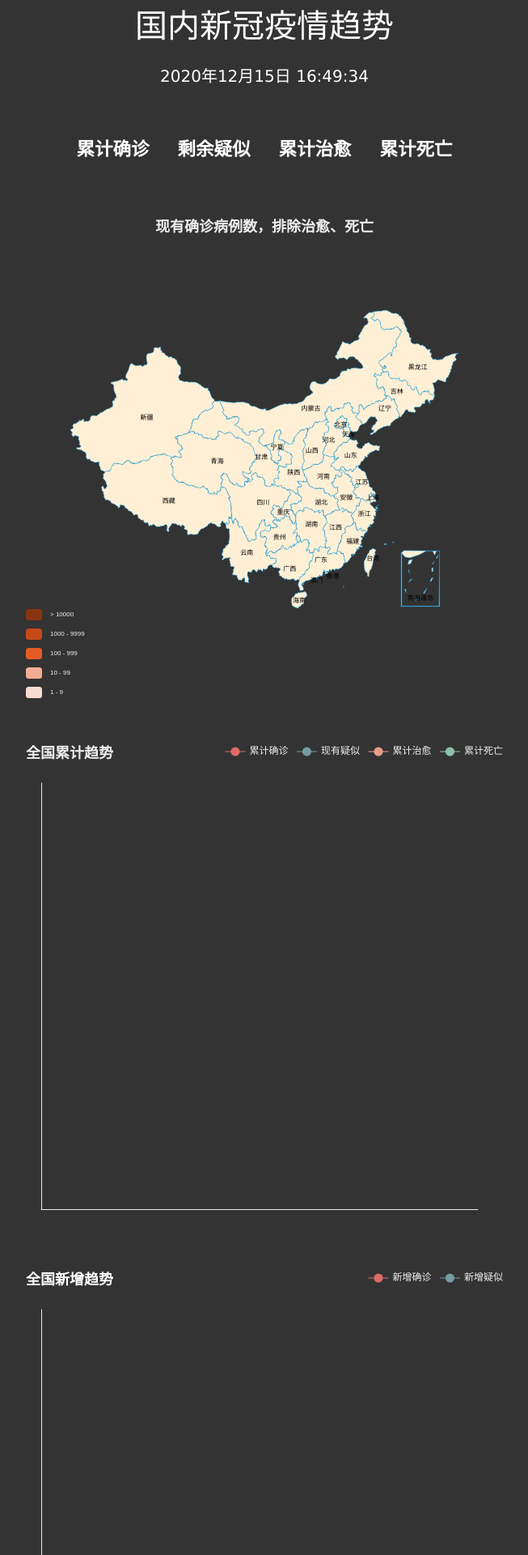
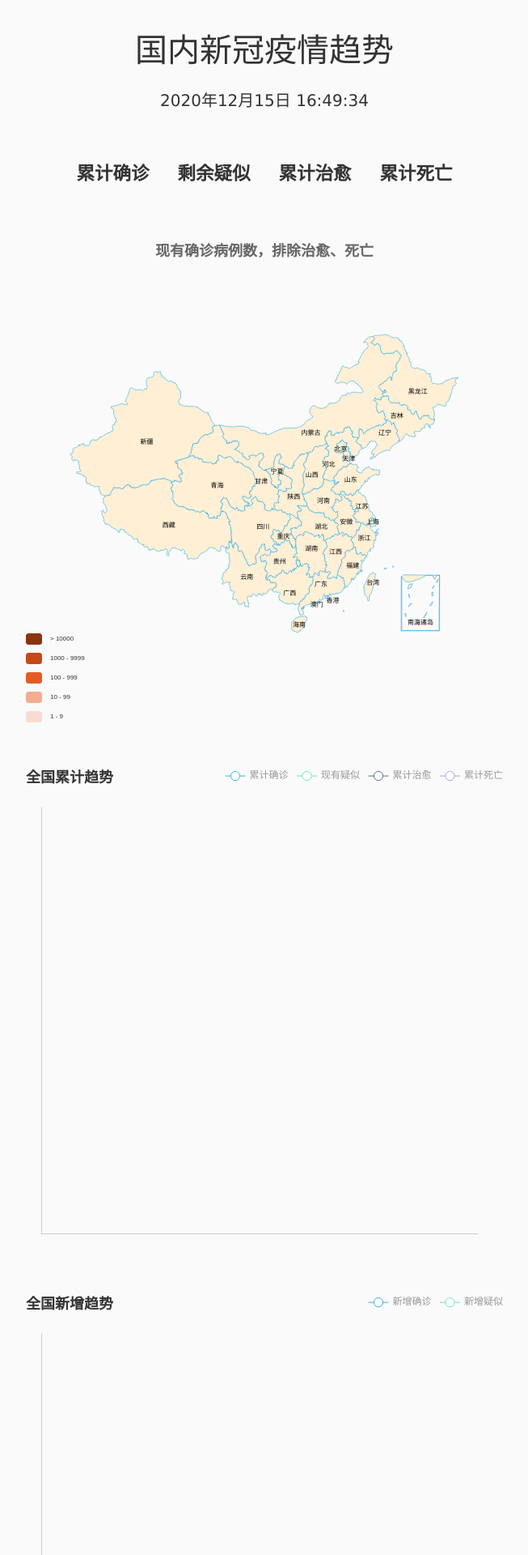
Before and after one commit to jaywhen/covid19-trend-CN, a Flask app: page / in a window 1280 px wide. Shown: the top 1920 px of the page at 81% size, without its empty margins (313-966 px from the left). Run offline with Flask 2, Linux system fonts and the light colour scheme; data that the repository does not hold is empty.

Commit message:
modify the style

```diff
--- a/static/css/index.css
+++ b/static/css/index.css
@@ -1,11 +1,12 @@
 body {
 	display: block;
 	margin: 0;
-	background: #333;
+	background: #fafafa;
 }
 
 #title {
-	color: white;
+	margin-top: 30px;
+	color: #333333;
 	font-size: 40px;
 	display: flex;
 	justify-content: center;
@@ -16,7 +17,7 @@
 	display: flex;
 	align-items: center;
 	right: 2%;
-	color: white;
+	color: #333333;
 	font-size: 20px;
 	justify-content: center;
 	margin-top: 20px;
@@ -42,7 +43,7 @@
 	float: left;
 	display: flex;
 	justify-content: center;
-	color: gold;
+	color: #ff6a57;
 	font-size: 15px;
 }
 .txt {
@@ -52,7 +53,7 @@
 	display: flex;
 	justify-content: center;
 	font-size: 15px;
-	color: white;
+	color: #333333;
 }
 
 #china-map {
@@ -96,20 +97,28 @@
     width: 935px;
 }
 
-.footer-items {
-    float: left;
-}
 .footer-items li {
-    display:inline-block;
+	display:inline-block;
     margin-bottom:7px;
     margin-right:16px;
-    font-weight: bold;
+	font-weight: bold;
+	font-size: medium;
 }
 .footer-items li:last-child {
     margin-right:0
 }
 
-.copy-right {
-    color:#4b4f54;
-    float: right;
+@media only screen and (max-width: 1080px) {
+
+	.footer-items li {
+		display: flex;
+		justify-content: center;
+		margin-bottom:20px;
+		margin-right:16px;
+		font-family: Arial, Helvetica, sans-serif;
+		font-weight: bold;
+		font-size: x-large;
+
+	}
+
 }
--- a/static/js/ec_chinaMap.js
+++ b/static/js/ec_chinaMap.js
@@ -1,4 +1,4 @@
-var ec_chinaMap = echarts.init(document.getElementById('china-map'), "dark");
+var ec_chinaMap = echarts.init(document.getElementById('china-map'), "walden");
 
 var ec_chinaMap_option = {
     title: {
--- a/static/js/ec_newly.js
+++ b/static/js/ec_newly.js
@@ -1,4 +1,4 @@
-var ec_newly = echarts.init(document.getElementById('newly'), "dark");
+var ec_newly = echarts.init(document.getElementById('newly'), "walden");
 var ec_newly_Option = {
 	tooltip: {
 		trigger: 'axis',
@@ -18,7 +18,7 @@
 	title: {
 		text: "全国新增趋势",
 		textStyle: {
-			color: 'white',
+			color: '#333333',
 		},
 		left: 'left'
 	},
--- a/static/js/ec_top5_non_hubei.js
+++ b/static/js/ec_top5_non_hubei.js
@@ -1,9 +1,9 @@
-var ec_top5_non_hubei = echarts.init(document.getElementById('top5-non-hubei'),"dark");
+var ec_top5_non_hubei = echarts.init(document.getElementById('top5-non-hubei'),"walden");
 var ec_top5_non_hubei_option = {
 	title : {
 	    text : "非湖北地区城市确诊TOP5",
 	    textStyle : {
-	        color : 'white',
+	        color : '#333333',
 	    },
 	    left : 'left'
 	},
--- a/static/js/ec_total.js
+++ b/static/js/ec_total.js
@@ -1,11 +1,11 @@
-var ec_total = echarts.init(document.getElementById('total'), "dark");
+var ec_total = echarts.init(document.getElementById('total'), "walden");
 
 var ec_total_Option = {
 	//标题样式
 	title: {
 		text: "全国累计趋势",
 		textStyle: {
-			// color: 'white',
+			color: '#333333',
 		},
 		left: 'left',
 	},
--- /dev/null
+++ b/static/js/walden.js
@@ -0,0 +1,441 @@
+(function (root, factory) {
+    if (typeof define === 'function' && define.amd) {
+        // AMD. Register as an anonymous module.
+        define(['exports', 'echarts'], factory);
+    } else if (typeof exports === 'object' && typeof exports.nodeName !== 'string') {
+        // CommonJS
+        factory(exports, require('echarts'));
+    } else {
+        // Browser globals
+        factory({}, root.echarts);
+    }
+}(this, function (exports, echarts) {
+    var log = function (msg) {
+        if (typeof console !== 'undefined') {
+            console && console.error && console.error(msg);
+        }
+    };
+    if (!echarts) {
+        log('ECharts is not Loaded');
+        return;
+    }
+    echarts.registerTheme('walden', {
+        "color": [
+            "#3fb1e3",
+            "#6be6c1",
+            "#626c91",
+            "#a0a7e6",
+            "#c4ebad",
+            "#96dee8"
+        ],
+        "backgroundColor": "rgba(252,252,252,0)",
+        "textStyle": {},
+        "title": {
+            "textStyle": {
+                "color": "#666666"
+            },
+            "subtextStyle": {
+                "color": "#999999"
+            }
+        },
+        "line": {
+            "itemStyle": {
+                "borderWidth": "2"
+            },
+            "lineStyle": {
+                "width": "3"
+            },
+            "symbolSize": "8",
+            "symbol": "emptyCircle",
+            "smooth": false
+        },
+        "radar": {
+            "itemStyle": {
+                "borderWidth": "2"
+            },
+            "lineStyle": {
+                "width": "3"
+            },
+            "symbolSize": "8",
+            "symbol": "emptyCircle",
+            "smooth": false
+        },
+        "bar": {
+            "itemStyle": {
+                "barBorderWidth": 0,
+                "barBorderColor": "#ccc"
+            }
+        },
+        "pie": {
+            "itemStyle": {
+                "borderWidth": 0,
+                "borderColor": "#ccc"
+            }
+        },
+        "scatter": {
+            "itemStyle": {
+                "borderWidth": 0,
+                "borderColor": "#ccc"
+            }
+        },
+        "boxplot": {
+            "itemStyle": {
+                "borderWidth": 0,
+                "borderColor": "#ccc"
+            }
+        },
+        "parallel": {
+            "itemStyle": {
+                "borderWidth": 0,
+                "borderColor": "#ccc"
+            }
+        },
+        "sankey": {
+            "itemStyle": {
+                "borderWidth": 0,
+                "borderColor": "#ccc"
+            }
+        },
+        "funnel": {
+            "itemStyle": {
+                "borderWidth": 0,
+                "borderColor": "#ccc"
+            }
+        },
+        "gauge": {
+            "itemStyle": {
+                "borderWidth": 0,
+                "borderColor": "#ccc"
+            }
+        },
+        "candlestick": {
+            "itemStyle": {
+                "color": "#e6a0d2",
+                "color0": "transparent",
+                "borderColor": "#e6a0d2",
+                "borderColor0": "#3fb1e3",
+                "borderWidth": "2"
+            }
+        },
+        "graph": {
+            "itemStyle": {
+                "borderWidth": 0,
+                "borderColor": "#ccc"
+            },
+            "lineStyle": {
+                "width": "1",
+                "color": "#cccccc"
+            },
+            "symbolSize": "8",
+            "symbol": "emptyCircle",
+            "smooth": false,
+            "color": [
+                "#3fb1e3",
+                "#6be6c1",
+                "#626c91",
+                "#a0a7e6",
+                "#c4ebad",
+                "#96dee8"
+            ],
+            "label": {
+                "color": "#ffffff"
+            }
+        },
+        "map": {
+            "itemStyle": {
+                "normal": {
+                    "areaColor": "#eeeeee",
+                    "borderColor": "#aaaaaa",
+                    "borderWidth": 0.5
+                },
+                "emphasis": {
+                    "areaColor": "rgba(63,177,227,0.25)",
+                    "borderColor": "#3fb1e3",
+                    "borderWidth": 1
+                }
+            },
+            "label": {
+                "normal": {
+                    "textStyle": {
+                        "color": "#ffffff"
+                    }
+                },
+                "emphasis": {
+                    "textStyle": {
+                        "color": "#3fb1e3"
+                    }
+                }
+            }
+        },
+        "geo": {
+            "itemStyle": {
+                "normal": {
+                    "areaColor": "#eeeeee",
+                    "borderColor": "#aaaaaa",
+                    "borderWidth": 0.5
+                },
+                "emphasis": {
+                    "areaColor": "rgba(63,177,227,0.25)",
+                    "borderColor": "#3fb1e3",
+                    "borderWidth": 1
+                }
+            },
+            "label": {
+                "normal": {
+                    "textStyle": {
+                        "color": "#ffffff"
+                    }
+                },
+                "emphasis": {
+                    "textStyle": {
+                        "color": "#3fb1e3"
+                    }
+                }
+            }
+        },
+        "categoryAxis": {
+            "axisLine": {
+                "show": true,
+                "lineStyle": {
+                    "color": "#cccccc"
+                }
+            },
+            "axisTick": {
+                "show": false,
+                "lineStyle": {
+                    "color": "#333"
+                }
+            },
+            "axisLabel": {
+                "show": true,
+                "textStyle": {
+                    "color": "#999999"
+                }
+            },
+            "splitLine": {
+                "show": true,
+                "lineStyle": {
+                    "color": [
+                        "#eeeeee"
+                    ]
+                }
+            },
+            "splitArea": {
+                "show": false,
+                "areaStyle": {
+                    "color": [
+                        "rgba(250,250,250,0.05)",
+                        "rgba(200,200,200,0.02)"
+                    ]
+                }
+            }
+        },
+        "valueAxis": {
+            "axisLine": {
+                "show": true,
+                "lineStyle": {
+                    "color": "#cccccc"
+                }
+            },
+            "axisTick": {
+                "show": false,
+                "lineStyle": {
+                    "color": "#333"
+                }
+            },
+            "axisLabel": {
+                "show": true,
+                "textStyle": {
+                    "color": "#999999"
+                }
+            },
+            "splitLine": {
+                "show": true,
+                "lineStyle": {
+                    "color": [
+                        "#eeeeee"
+                    ]
+                }
+            },
+            "splitArea": {
+                "show": false,
+                "areaStyle": {
+                    "color": [
+                        "rgba(250,250,250,0.05)",
+                        "rgba(200,200,200,0.02)"
+                    ]
+                }
+            }
+        },
+        "logAxis": {
+            "axisLine": {
+                "show": true,
+                "lineStyle": {
+                    "color": "#cccccc"
+                }
+            },
+            "axisTick": {
+                "show": false,
+                "lineStyle": {
+                    "color": "#333"
+                }
+            },
+            "axisLabel": {
+                "show": true,
+                "textStyle": {
+                    "color": "#999999"
+                }
+            },
+            "splitLine": {
+                "show": true,
+                "lineStyle": {
+                    "color": [
+                        "#eeeeee"
+                    ]
+                }
+            },
+            "splitArea": {
+                "show": false,
+                "areaStyle": {
+                    "color": [
+                        "rgba(250,250,250,0.05)",
+                        "rgba(200,200,200,0.02)"
+                    ]
+                }
+            }
+        },
+        "timeAxis": {
+            "axisLine": {
+                "show": true,
+                "lineStyle": {
+                    "color": "#cccccc"
+                }
+            },
+            "axisTick": {
+                "show": false,
+                "lineStyle": {
+                    "color": "#333"
+                }
+            },
+            "axisLabel": {
+                "show": true,
+                "textStyle": {
+                    "color": "#999999"
+                }
+            },
+            "splitLine": {
+                "show": true,
+                "lineStyle": {
+                    "color": [
+                        "#eeeeee"
+                    ]
+                }
+            },
+            "splitArea": {
+                "show": false,
+                "areaStyle": {
+                    "color": [
+                        "rgba(250,250,250,0.05)",
+                        "rgba(200,200,200,0.02)"
+                    ]
+                }
+            }
+        },
+        "toolbox": {
+            "iconStyle": {
+                "normal": {
+                    "borderColor": "#999999"
+                },
+                "emphasis": {
+                    "borderColor": "#666666"
+                }
+            }
+        },
+        "legend": {
+            "textStyle": {
+                "color": "#999999"
+            }
+        },
+        "tooltip": {
+            "axisPointer": {
+                "lineStyle": {
+                    "color": "#cccccc",
+                    "width": 1
+                },
+                "crossStyle": {
+                    "color": "#cccccc",
+                    "width": 1
+                }
+            }
+        },
+        "timeline": {
+            "lineStyle": {
+                "color": "#626c91",
+                "width": 1
+            },
+            "itemStyle": {
+                "normal": {
+                    "color": "#626c91",
+                    "borderWidth": 1
+                },
+                "emphasis": {
+                    "color": "#626c91"
+                }
+            },
+            "controlStyle": {
+                "normal": {
+                    "color": "#626c91",
+                    "borderColor": "#626c91",
+                    "borderWidth": 0.5
+                },
+                "emphasis": {
+                    "color": "#626c91",
+                    "borderColor": "#626c91",
+                    "borderWidth": 0.5
+                }
+            },
+            "checkpointStyle": {
+                "color": "#3fb1e3",
+                "borderColor": "rgba(63,177,227,0.15)"
+            },
+            "label": {
+                "normal": {
+                    "textStyle": {
+                        "color": "#626c91"
+                    }
+                },
+                "emphasis": {
+                    "textStyle": {
+                        "color": "#626c91"
+                    }
+                }
+            }
+        },
+        "visualMap": {
+            "color": [
+                "#2a99c9",
+                "#afe8ff"
+            ]
+        },
+        "dataZoom": {
+            "backgroundColor": "rgba(255,255,255,0)",
+            "dataBackgroundColor": "rgba(222,222,222,1)",
+            "fillerColor": "rgba(114,230,212,0.25)",
+            "handleColor": "#cccccc",
+            "handleSize": "100%",
+            "textStyle": {
+                "color": "#999999"
+            }
+        },
+        "markPoint": {
+            "label": {
+                "color": "#ffffff"
+            },
+            "emphasis": {
+                "label": {
+                    "color": "#ffffff"
+                }
+            }
+        }
+    });
+}));
--- a/templates/index.html
+++ b/templates/index.html
@@ -2,9 +2,11 @@
 <html lang="en">
     <head>
         <meta charset="UTF-8">
+        <!-- <meta name="viewport" content="width=device-width, initial-scale=1, maximum-scale=1, user-scalable=no"> -->
         <title>国内疫情趋势</title>
         <script src="../static/js/jquery-1.11.1.min.js"></script>
         <script src="../static/js/echarts.min.js"></script>
+        <script src="../static/js/walden.js"></script>
         <script src="../static/js/china.js"></script>
         <link href="../static/css/index.css" rel="stylesheet"/>
         <link rel="shortcut icon" href="../static/img/covid19.png" type="image/x-icon">
@@ -38,13 +40,13 @@
             <div class="footer-cont" style="max-width:935px;">
                 <nav>
                     <ul class="footer-items">
-                        <li> <a href="https://www.cnblogs.com/Jaywhen-xiang/">技术博客</a> </li>
-                        <li> <a href="https://www.jaywhen.com">个人博客</a> </li>
                         <li> <a href="https://github.com/jaywhen">Github</a> </li>
+                        <li> <a href="https://cnblogs.com/Jaywhen-xiang/">技术博客</a> </li>
+                        <li> <a href="https://jaywhen.com">个人博客</a> </li>
                         <li> <a href="http://beian.miit.gov.cn">渝ICP备2020014343号</a> </li>
+                        <li> &copy;2020 jaywhen </li>
                     </ul>
                 </nav>
-                <span class="copy-right">&copy;2020 jaywhen</span>
             </div>
         </footer>
 
```
Also changed, not shown: create.sql (added, +60 -0 lines), templates/hi.html (added, +33 -0 lines), settings.py (line endings or trailing spaces), static/img/covid19.png.
